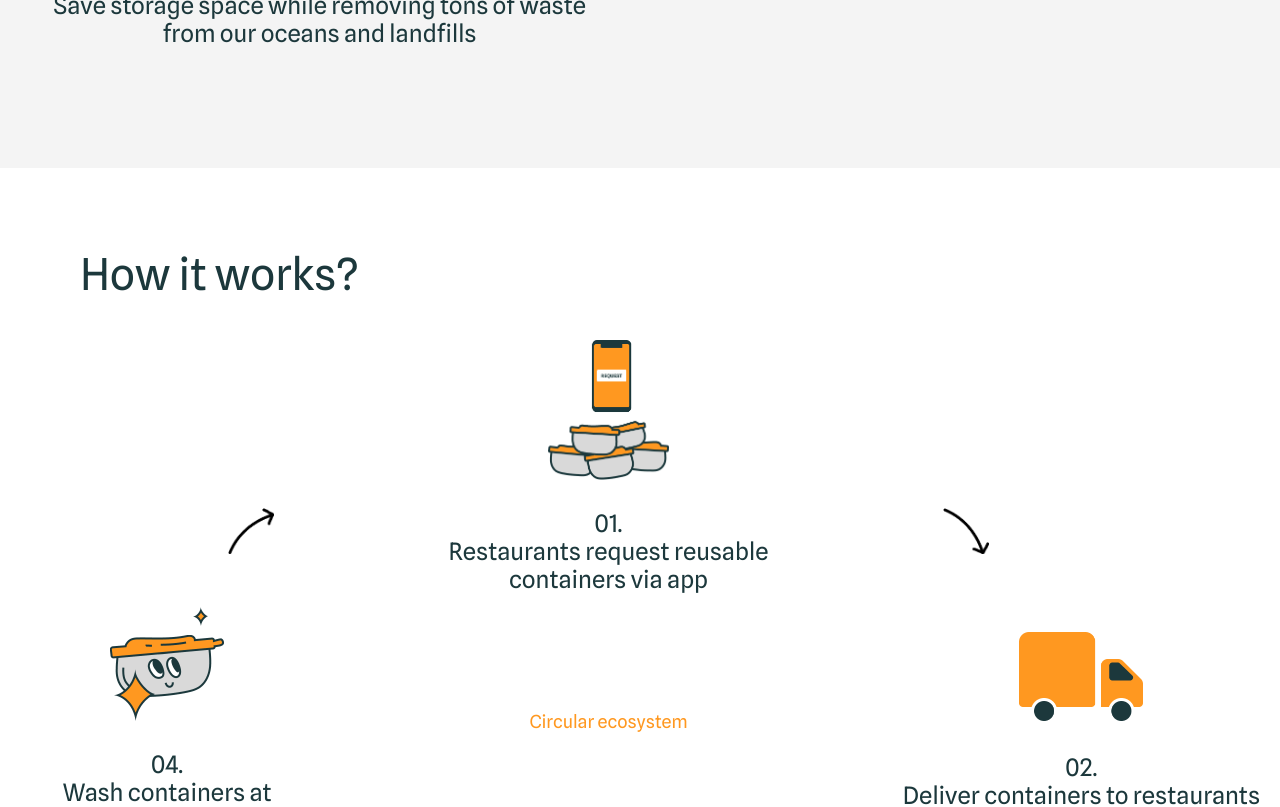
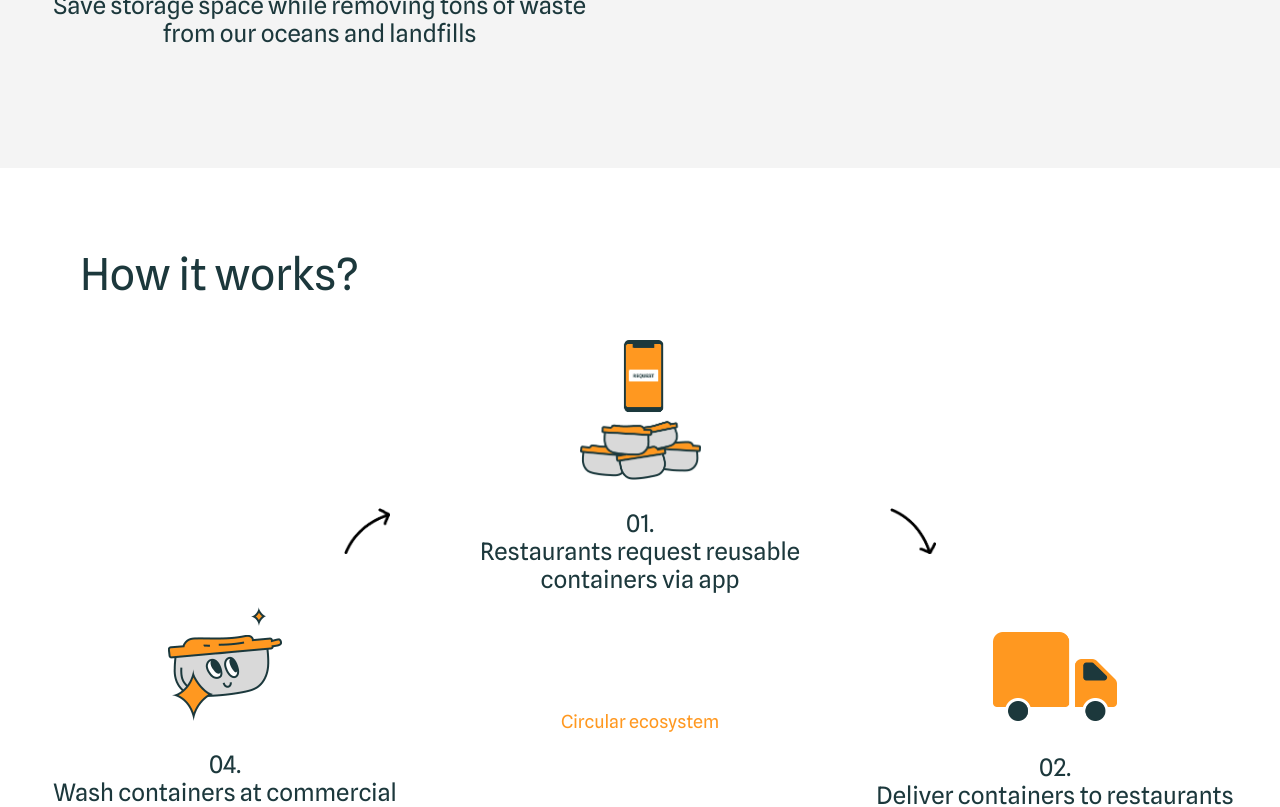
Before and after one commit to WilhelminaTetteh/awesome-container-company, a React (Create React App) app: page / in a window 1280 px wide. Shown: the part 3609-4416 px from the top of the page. Built offline with nearby package versions, Linux system fonts and the light colour scheme.

Commit message:
feat(about): fix visual grid

```diff
--- a/src/blocks/about/__visual/about__visual.css
+++ b/src/blocks/about/__visual/about__visual.css
@@ -3,7 +3,7 @@
   align-items: flex-end;
   margin: 0 auto;
   padding-top: 40px;
-  grid-template-columns: 1fr 2fr;
+  grid-template-columns: repeat(3, 1fr);
   grid-template-rows: repeat(3, 1fr);
   max-width: 1240px;
 }
```
